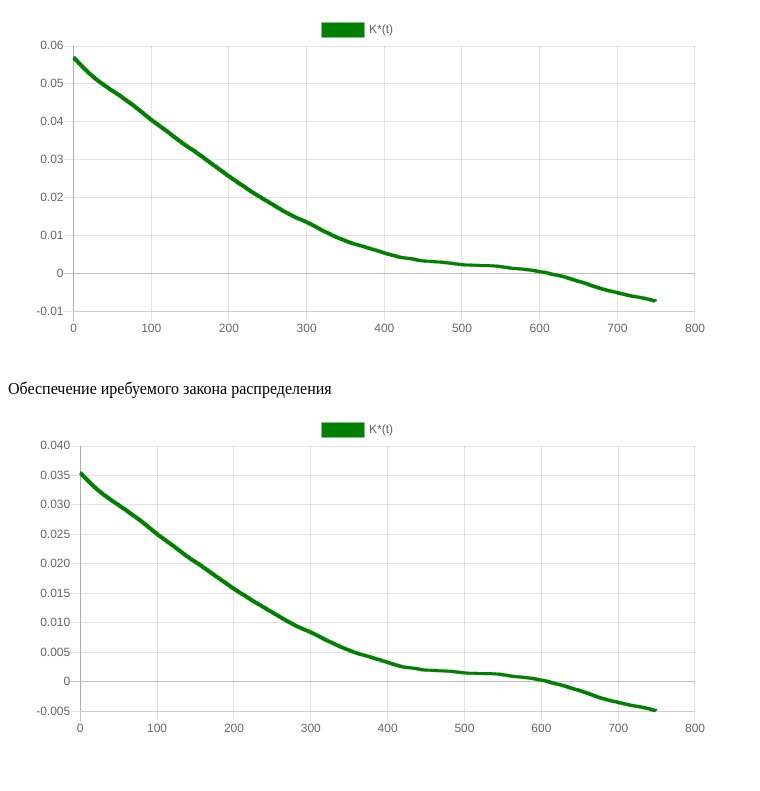
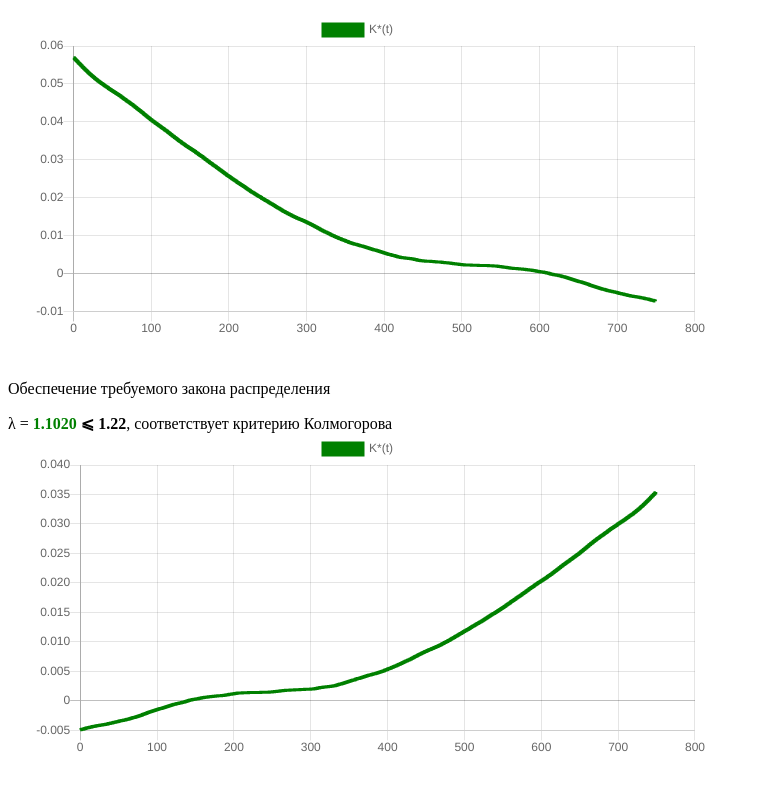
Before and after one commit to vasilevx/systems-modeling, a React (Create React App) app: page /lab5 in a window 1280 px wide. Shown: the part 833-1624 px from the top of the page, without its empty margins (0-760 px from the left). Built offline with nearby package versions, Linux system fonts and the light colour scheme.

Commit message:
lab5 fix

```diff
--- a/src/labs/lab5.jsx
+++ b/src/labs/lab5.jsx
@@ -1,6 +1,8 @@
 import React, { useState } from 'react';
 import { generateRandomValues } from './lab3';
 import { Line } from 'react-chartjs-2';
+const F = x => Math.tan(x);
+
 const reverseF = x => Math.atan(x);
 
 const mean = arr => {
@@ -60,6 +62,7 @@ const alpha = 2;
 const h = 0.002;
 const n = 10000;
 const nsteps = 3 / alpha / h;
+const constLambda = 1.22;
 
 const S0 = h;
 const Kf = Math.sqrt((2 * D) / alpha / S0);
@@ -137,6 +140,7 @@ const Lab5 = () => {
         .map((_, i) => D * Math.exp(-alpha * i * h));
 
     const corrEmpirical1 = [];
+
     for (let j of [...Array(nsteps).keys()]) {
         let sum = 0;
         for (let i of [...Array(n - j).keys()]) {
@@ -176,6 +180,7 @@ const Lab5 = () => {
     }));
 
     /* Обеспечение требуемого закона распределения */
+
     const X3 = [];
     for (let i of X2) {
         X3.push(reverseF(i));
@@ -194,6 +199,21 @@ const Lab5 = () => {
         corrEmpirical3.push(sum);
     }
 
+    let deltaP = 0;
+    corrEmpirical3
+        .sort((a, b) => a - b)
+        .forEach((item, index) => {
+            const FValue = F(item);
+            const statValue = (index + 1) / n;
+
+            const delta = Math.abs(FValue - statValue);
+            if (delta > deltaP) {
+                deltaP = delta;
+            }
+        });
+
+    const lambda = deltaP * Math.sqrt(nsteps);
+    const isOk = lambda <= constLambda;
     const empirData3 = corrEmpirical3.map((item, index) => ({
         x: index,
         y: item
@@ -202,11 +222,11 @@ const Lab5 = () => {
     return (
         <div>
             <button onClick={() => setU(!u)}>Сгенерировать</button>
-
             <p>
                 Преобразование равномерного закона распределения белого шума в
                 стандартизированный нормальный закон распределения
             </p>
+
             <div style={{ maxWidth: '700px' }}>
                 <Line
                     options={lineOptions}
@@ -273,7 +293,13 @@ const Lab5 = () => {
                         ]
                     }}
                 />
-                <p>Обеспечение иребуемого закона распределения</p>
+                <p>Обеспечение требуемого закона распределения</p>λ ={' '}
+                <b style={{ color: isOk ? 'green' : 'red' }}>
+                    {lambda.toFixed(4)}
+                </b>{' '}
+                <b>
+                    {isOk ? '⩽' : '>'} {constLambda}
+                </b>, {!isOk && 'не '} соответствует критерию Колмогорова
                 <Line
                     options={lineOptions}
                     data={{
```
